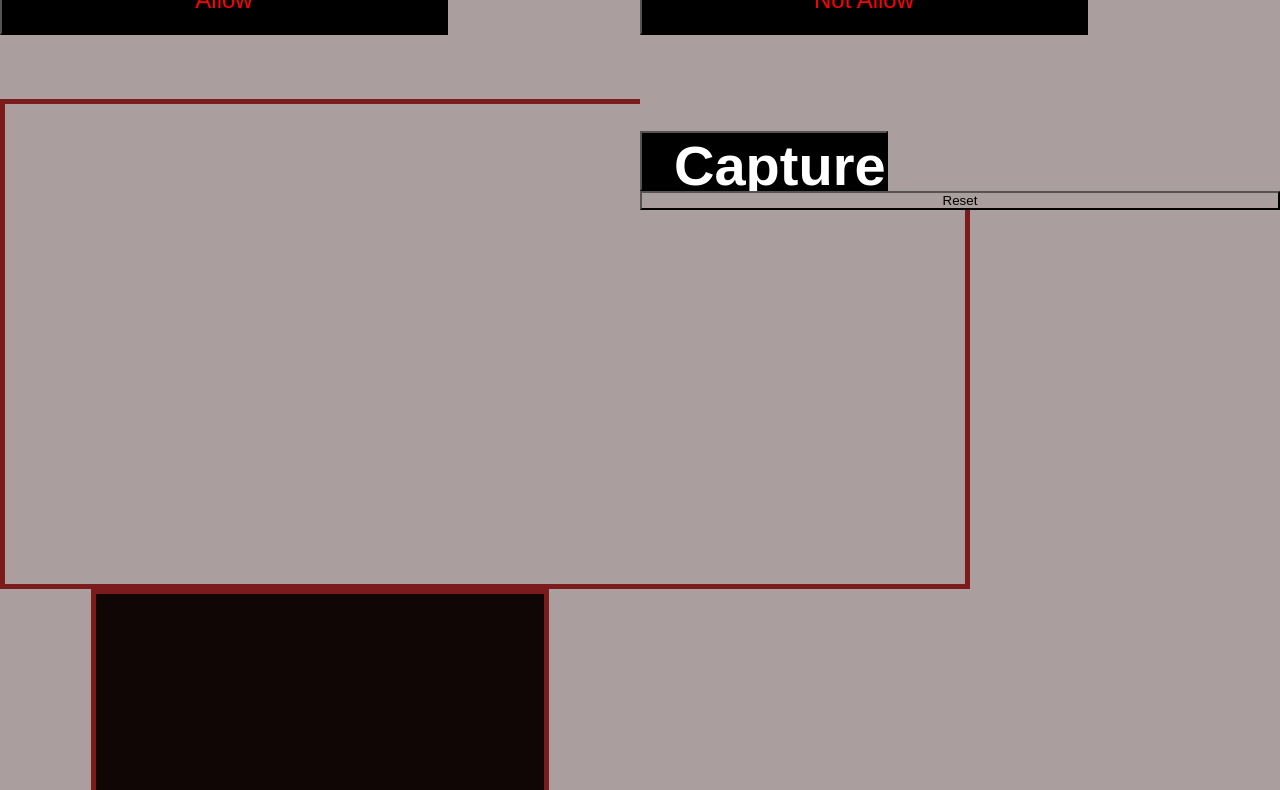
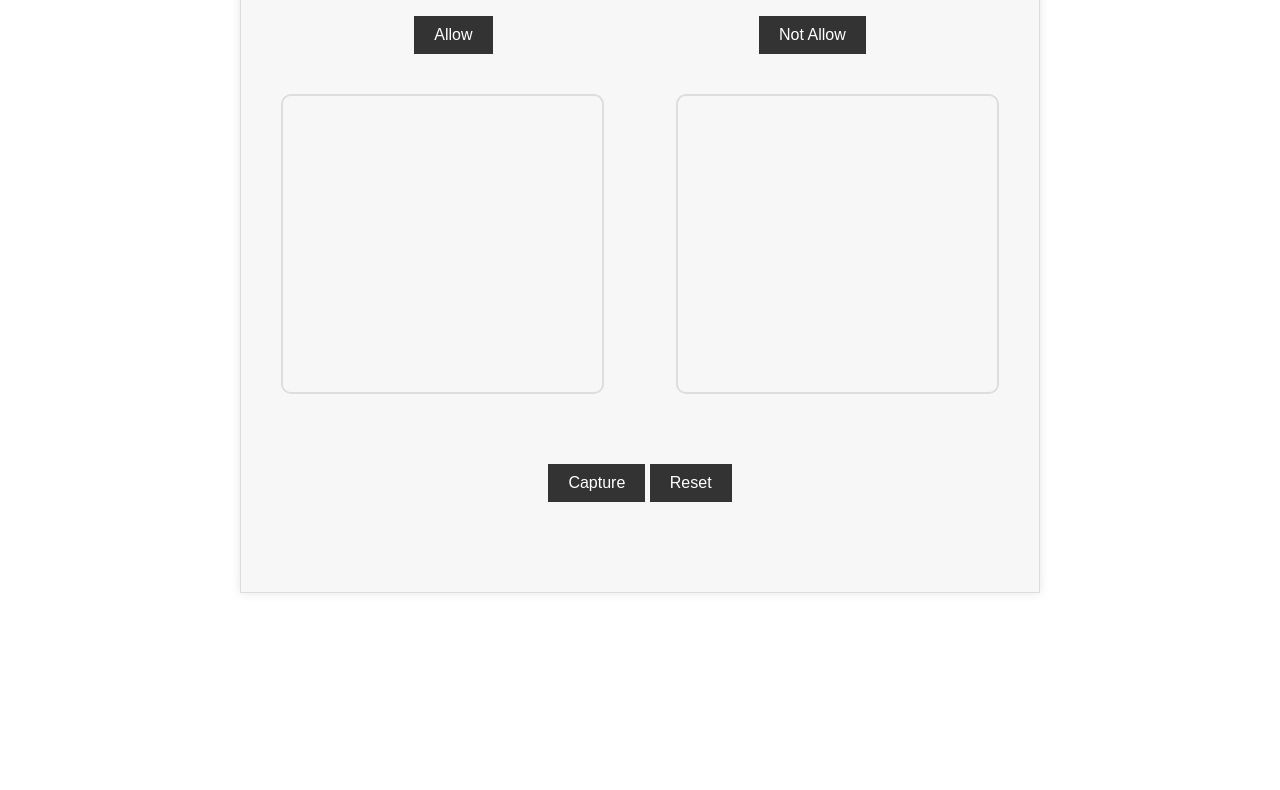
Before and after one commit to ChinuBunny/Internship-task-2, a plain HTML site: page index.html in a window 1280 px wide. Shown: the part 123-913 px from the top of the page. After the commit the page ends 800 px from the top, so only its background shows below. Drawn offline with Linux system fonts and the light colour scheme.

Commit message:
Update index.css

```diff
--- a/index.css
+++ b/index.css
@@ -1,72 +1,110 @@
-*{
-    margin: 0%;
-    padding: 0%;
-    background-color: rgb(171, 158, 158);
-    width: 100%;
 
-    height: fit-content;
+
+
+   * {
+    margin: 0;
+    padding: 0;
+    box-sizing: border-box;
     font-family: Arial, Helvetica, sans-serif;
 }
 
-  .above
-  {
+.container {
+    max-width: 800px;
+    margin: 40px auto;
+    padding: 20px;
+    background-color: #f7f7f7;
+    border: 1px solid #ddd;
+    box-shadow: 0 0 10px rgba(0, 0, 0, 0.1);
+}
+
+.top {
+    background-color: #333;
+    color: #fff;
+    padding: 10px;
+    text-align: center;
+    border-bottom: 1px solid #444;
+}
+
+.above {
     display: flex;
-    padding-top: 4%;
-    padding-bottom: 5%;
-    justify-content: space-evenly;
+    justify-content: space-around;
+    padding: 20px;
+
 }
-  .above button{
-    width: 70%;
-    background-color: black;
-    color: red;
-    height: 70px;
-    font-size: x-large;
+
+.above button {
+    background-color: #333;
+    color: #fff;
+    border: none;
+    padding: 10px 20px;
+    font-size: 16px;
     cursor: pointer;
-    transition: 1.2s;
+    transition: calc(1.2s);
 }
-  .above button:hover{
-    transform: scale(1.2);
-    color: white;
+
+.above button:hover {
+    background-color: #888787;
 }
+
 .main {
     display: flex;
-    width: 100%;
-    justify-content: center; /* Center the content horizontally */
+    flex-direction: column;
+    align-items: center;
+    padding: 20px;
+}
+
+.media-container {
+    display: flex;
+    justify-content: space-between;
+    margin-bottom: 20px;
 }
 
 .videoObject {
-    width: 150%; /* Adjust width as needed */
-    height: 50%;
-    border: 5px solid #7b1b1b;
-    background: rgb(16, 6, 6);
-    display: flex;
-    flex-direction: column;
-    align-items: center;
+    width: 45%;
+    height: 300px;
+    border: 2px solid #ddd;
+    border-radius: 10px;
+    overflow: hidden;
 }
 
-  .btn {
-    height: 60px;
-    margin-top: 5%;
-    padding-left: 5%;
-    width: auto;
-    font-weight: bold;
-    font-size: 56px;
-    color: white;
-    background-color: black;
-    text-shadow: #7b1b1b;
-    cursor: pointer;
-    text-align: center;
+.videoObject video {
+    width: 100%;
+    height: 100%;
+    object-fit: cover;
+}
+
+.canvas-container {
+    width: 45%;
+    height: 300px;
+    border: 2px solid #ddd;
+    border-radius: 10px;
+    overflow: hidden;
 }
 
 .canvas {
-    width: 70%;
-    height: auto;
-    margin-left: auto;
-    margin-right: auto;
-    padding-top: 5%;
-    border: 5px solid #7b1b1b;
-    background: rgb(16, 6, 6);
-    display: flex;
-    flex-direction: column;
-    align-items: center;
+    width: 100%;
+    height: 100%;
+    object-fit: cover;
 }
+
+.button-container {
+  justify-content: space-around;
+  padding: 50px;
+
+}
+
+.button-container button {
+    background-color: #333;
+    color: #fff;
+    border: none;
+    padding: 10px 20px;
+    font-size: 16px;
+    cursor: pointer;
+    transition: calc(1.2s);
+}
+
+.button-container button:hover {
+    background-color: #666363;
+
+
+}
```
Lines whose indentation alone changed are shown as unchanged.
